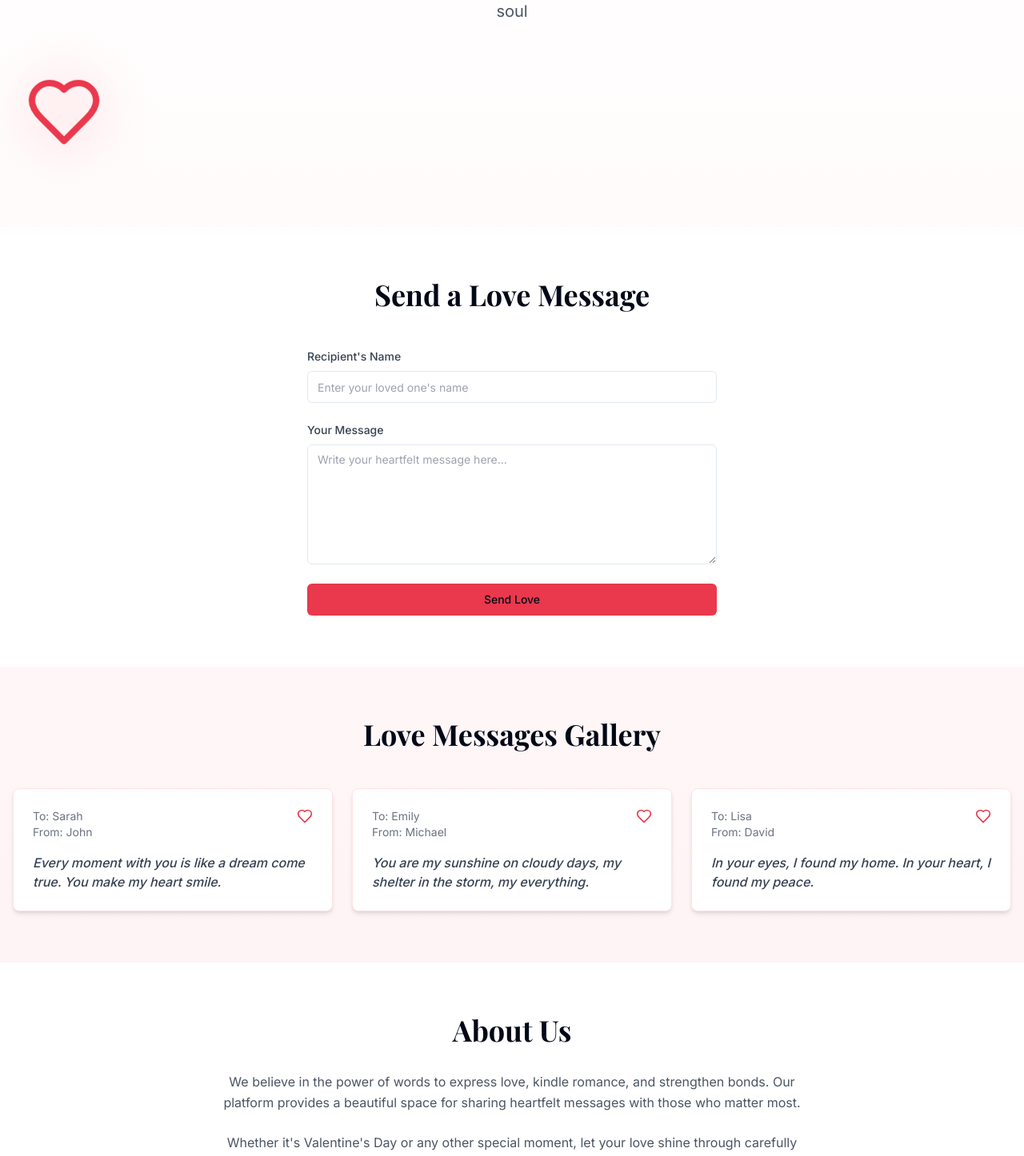
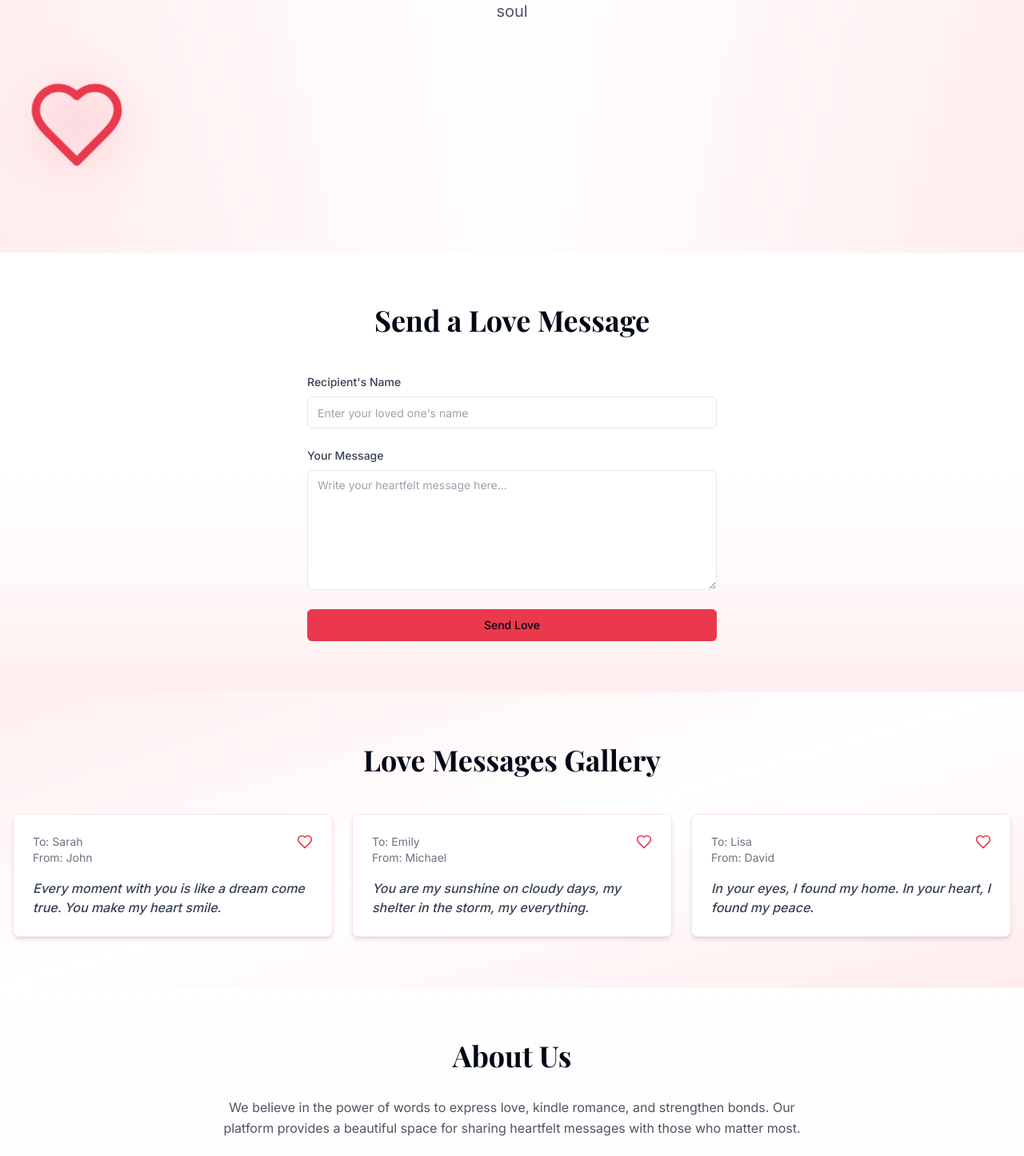
Before and after one commit to leonardomedd/heartwarming-messages, a React (Vite) app: page / in a window 1280 px wide. Shown: the part 192-1638 px from the top of the page at 80% size. Built offline with nearby package versions, Linux system fonts and the light colour scheme.

Commit message:
Improve heart animation and background
This commit enhances the heart animation and adds a more visually appealing background to the application.  The specific changes to the animation and background are not detailed here.

```diff
--- a/src/components/HeartAnimation.tsx
+++ b/src/components/HeartAnimation.tsx
@@ -7,17 +7,32 @@ export const HeartAnimation = () => {
 
   return (
     <div
-      className="relative w-32 h-32 flex items-center justify-center cursor-pointer transition-all duration-300"
+      className="relative w-40 h-40 flex items-center justify-center cursor-pointer group"
       onMouseEnter={() => setIsHovered(true)}
       onMouseLeave={() => setIsHovered(false)}
     >
-      <div className={`absolute inset-0 bg-love-100 rounded-full filter blur-xl transition-opacity duration-300 ${isHovered ? 'opacity-75' : 'opacity-50'}`} />
+      {/* Multiple glowing layers */}
+      <div className={`absolute inset-0 bg-love-200 rounded-full filter blur-xl transition-all duration-500 group-hover:scale-150 ${isHovered ? 'opacity-75' : 'opacity-30'}`} />
+      <div className={`absolute inset-4 bg-love-300 rounded-full filter blur-lg transition-all duration-500 group-hover:scale-125 ${isHovered ? 'opacity-60' : 'opacity-20'}`} />
+      <div className={`absolute inset-8 bg-love-400 rounded-full filter blur-md transition-all duration-500 ${isHovered ? 'opacity-50' : 'opacity-10'}`} />
+
+      {/* Main heart */}
       <Heart
-        className={`w-24 h-24 text-love-500 animate-heart-beat transition-all duration-300 ${
-          isHovered ? 'scale-110 text-love-600' : ''
-        }`}
+        className={`w-28 h-28 text-love-500 transition-all duration-500
+          animate-[heart-beat_1.2s_ease-in-out_infinite]
+          group-hover:text-love-600 group-hover:animate-[heart-beat_0.8s_ease-in-out_infinite]
+          relative z-10
+          ${isHovered ? 'scale-125' : 'scale-100'}`}
         fill={isHovered ? "currentColor" : "none"}
+        strokeWidth={isHovered ? 1.5 : 2}
       />
+
+      {/* Particle effects */}
+      <div className={`absolute inset-0 transition-opacity duration-300 ${isHovered ? 'opacity-100' : 'opacity-0'}`}>
+        <div className="absolute top-0 left-1/2 w-2 h-2 bg-love-300 rounded-full animate-[float_2s_ease-in-out_infinite]" style={{ animationDelay: '0.2s' }} />
+        <div className="absolute bottom-4 left-4 w-3 h-3 bg-love-200 rounded-full animate-[float_2.5s_ease-in-out_infinite]" style={{ animationDelay: '0.5s' }} />
+        <div className="absolute top-8 right-4 w-2 h-2 bg-love-400 rounded-full animate-[float_1.8s_ease-in-out_infinite]" style={{ animationDelay: '0.8s' }} />
+      </div>
     </div>
   );
 };
--- a/src/pages/Index.tsx
+++ b/src/pages/Index.tsx
@@ -5,10 +5,11 @@ import { MessageGallery } from "@/components/MessageGallery";
 
 const Index = () => {
   return (
-    <div className="min-h-screen bg-gradient-to-b from-white to-love-50">
-      {/* Hero Section */}
-      <section className="py-20 text-center">
-        <div className="container px-4 mx-auto">
+    <div className="min-h-screen bg-gradient-to-b from-white via-love-50 to-love-100">
+      {/* Hero Section with enhanced background */}
+      <section className="relative py-20 text-center overflow-hidden">
+        <div className="absolute inset-0 bg-gradient-to-r from-love-100/50 via-white/80 to-love-100/50" />
+        <div className="container px-4 mx-auto relative z-10">
           <h1 className="font-playfair text-4xl md:text-6xl font-bold text-gray-900 mb-6 animate-fade-down">
             Share Your Heart
           </h1>
@@ -19,8 +20,8 @@ const Index = () => {
         </div>
       </section>
 
-      {/* Message Form Section */}
-      <section className="py-16 bg-white">
+      {/* Message Form Section with soft gradient */}
+      <section className="py-16 bg-gradient-to-b from-white via-white to-love-50/30">
         <div className="container px-4 mx-auto">
           <h2 className="font-playfair text-3xl md:text-4xl font-bold text-center mb-12">
             Send a Love Message
@@ -29,8 +30,8 @@ const Index = () => {
         </div>
       </section>
 
-      {/* Message Gallery Section */}
-      <section className="py-16">
+      {/* Message Gallery Section with diagonal gradient */}
+      <section className="py-16 bg-gradient-to-br from-love-50/50 via-white to-love-50/50">
         <div className="container px-4 mx-auto">
           <h2 className="font-playfair text-3xl md:text-4xl font-bold text-center mb-12">
             Love Messages Gallery
@@ -39,9 +40,10 @@ const Index = () => {
         </div>
       </section>
 
-      {/* About Section */}
-      <section className="py-16 bg-white">
-        <div className="container px-4 mx-auto text-center max-w-3xl">
+      {/* About Section with subtle pattern */}
+      <section className="py-16 relative bg-white">
+        <div className="absolute inset-0 bg-gradient-to-t from-love-50/30 to-white/50" />
+        <div className="container px-4 mx-auto text-center max-w-3xl relative z-10">
           <h2 className="font-playfair text-3xl md:text-4xl font-bold mb-8">
             About Us
           </h2>
```
